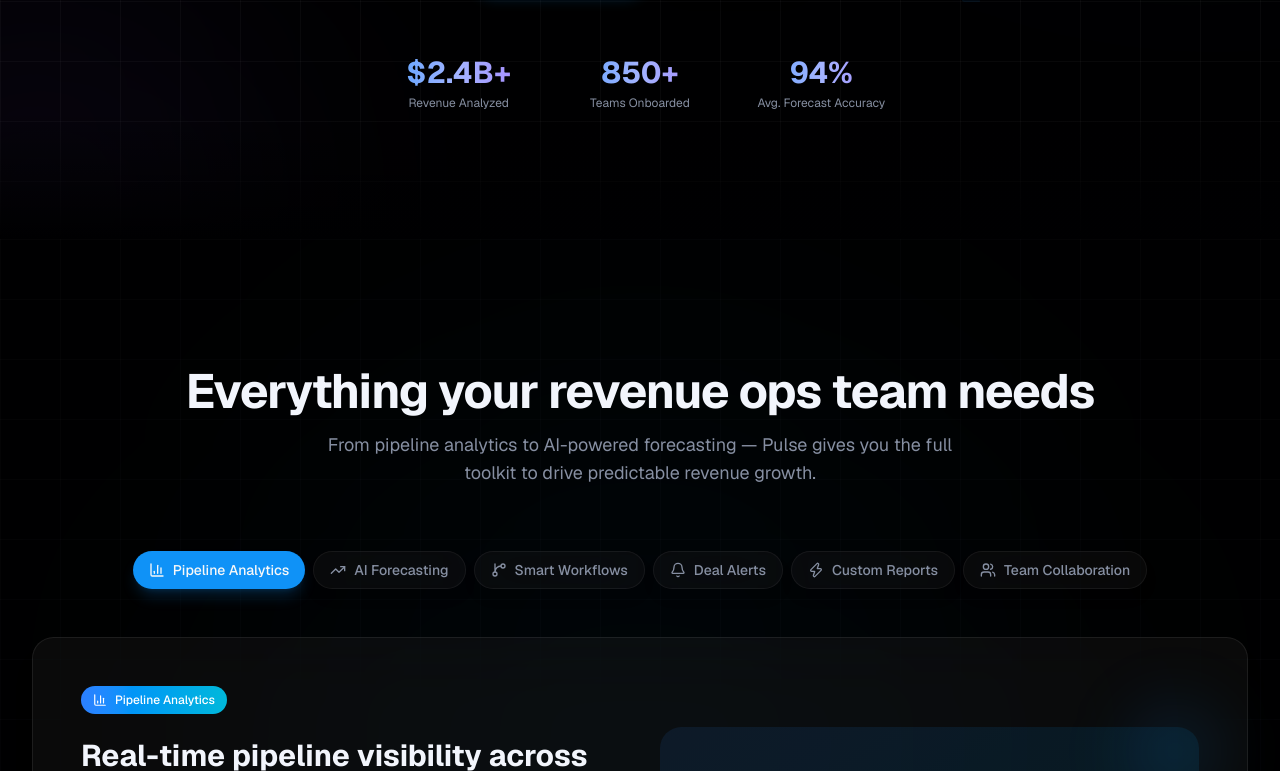
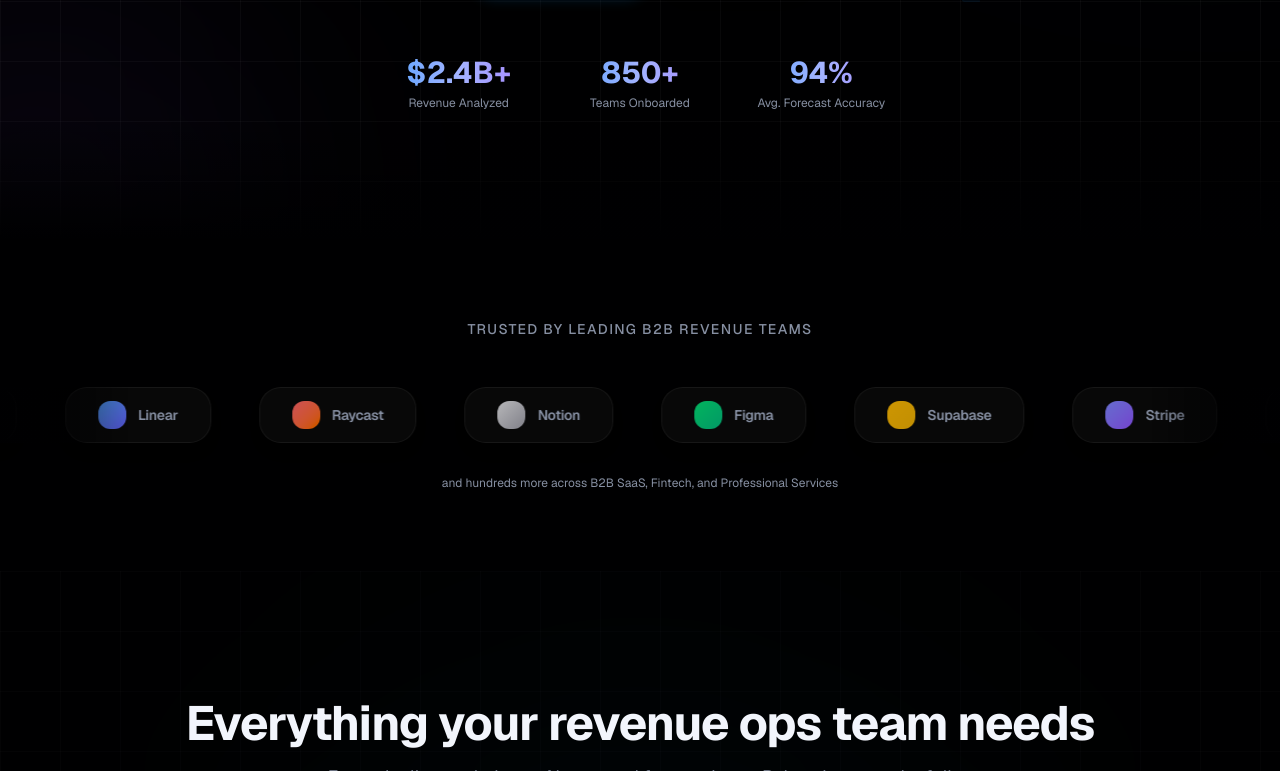
Before and after one commit to anas-khan-antimatter/mkt-pulse-analytics, a Next.js app in the folder pulse-analytics-site/: page / in a window 1280 px wide. Shown: the part 599-1370 px from the top of the page. Built offline with nearby package versions, Linux system fonts and the light colour scheme.

Commit message:
antimatter: checkpoint ch_muna2ojo_1

```diff
--- a/pulse-analytics-site/src/app/page.tsx
+++ b/pulse-analytics-site/src/app/page.tsx
@@ -1,11 +1,13 @@
 import HeroSection from "@/components/HeroSection";
 import FeaturesSection from "@/components/FeaturesSection";
 import PricingSection from "@/components/PricingSection";
+import LogosSection from "@/components/LogosSection";
 
 export default function Home() {
   return (
     <>
       <HeroSection />
+      <LogosSection />
       <FeaturesSection />
       <PricingSection />
     </>
--- /dev/null
+++ b/pulse-analytics-site/src/components/LogosSection.tsx
@@ -0,0 +1,83 @@
+"use client";
+
+import { motion } from "framer-motion";
+
+const companies = [
+  { name: "Vercel", gradient: "from-zinc-300 to-zinc-500" },
+  { name: "Linear", gradient: "from-blue-400 to-indigo-500" },
+  { name: "Raycast", gradient: "from-red-400 to-orange-500" },
+  { name: "Notion", gradient: "from-zinc-200 to-zinc-400" },
+  { name: "Figma", gradient: "from-green-400 to-emerald-500" },
+  { name: "Supabase", gradient: "from-amber-400 to-yellow-500" },
+  { name: "Stripe", gradient: "from-indigo-400 to-violet-500" },
+  { name: "Loom", gradient: "from-blue-400 to-cyan-500" },
+  { name: "Vercel", gradient: "from-zinc-300 to-zinc-500" },
+  { name: "Linear", gradient: "from-blue-400 to-indigo-500" },
+  { name: "Raycast", gradient: "from-red-400 to-orange-500" },
+  { name: "Notion", gradient: "from-zinc-200 to-zinc-400" },
+  { name: "Figma", gradient: "from-green-400 to-emerald-500" },
+  { name: "Supabase", gradient: "from-amber-400 to-yellow-500" },
+  { name: "Stripe", gradient: "from-indigo-400 to-violet-500" },
+  { name: "Loom", gradient: "from-blue-400 to-cyan-500" },
+];
+
+export default function LogosSection() {
+  return (
+    <section className="py-20 relative overflow-hidden">
+      <div className="relative z-10 max-w-7xl mx-auto px-6 lg:px-8">
+        <motion.div
+          initial={{ opacity: 0, y: 20 }}
+          whileInView={{ opacity: 1, y: 0 }}
+          viewport={{ once: true }}
+          transition={{ duration: 0.5 }}
+          className="text-center mb-12"
+        >
+          <p className="text-sm text-muted-foreground font-medium uppercase tracking-widest">
+            Trusted by leading B2B revenue teams
+          </p>
+        </motion.div>
+      </div>
+
+      {/* Scrolling marquee */}
+      <div className="relative">
+        {/* Fade edges */}
+        <div className="absolute left-0 top-0 bottom-0 w-32 bg-gradient-to-r from-background to-transparent z-10 pointer-events-none" />
+        <div className="absolute right-0 top-0 bottom-0 w-32 bg-gradient-to-l from-background to-transparent z-10 pointer-events-none" />
+
+        <motion.div
+          className="flex gap-12 items-center"
+          animate={{ x: ["0%", "-50%"] }}
+          transition={{
+            duration: 30,
+            repeat: Infinity,
+            ease: "linear",
+          }}
+        >
+          {companies.map((company, i) => (
+            <div
+              key={`${company.name}-${i}`}
+              className="flex-shrink-0 flex items-center justify-center h-14 px-8 rounded-2xl glass border-white/[0.04]"
+            >
+              <div className="flex items-center gap-3">
+                {/* Logo icon placeholder */}
+                <div
+                  className={`w-7 h-7 rounded-lg bg-gradient-to-br ${company.gradient} opacity-80`}
+                />
+                <span className="text-sm font-semibold text-muted-foreground tracking-tight">
+                  {company.name}
+                </span>
+              </div>
+            </div>
+          ))}
+        </motion.div>
+      </div>
+
+      {/* Bottom fade */}
+      <div className="mt-8 text-center">
+        <p className="text-xs text-muted-foreground">
+          and hundreds more across B2B SaaS, Fintech, and Professional Services
+        </p>
+      </div>
+    </section>
+  );
+}
```
